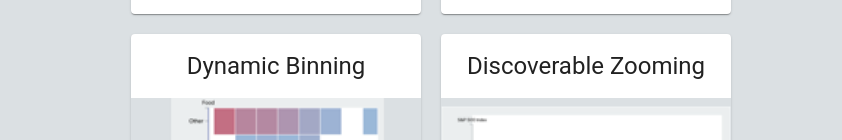
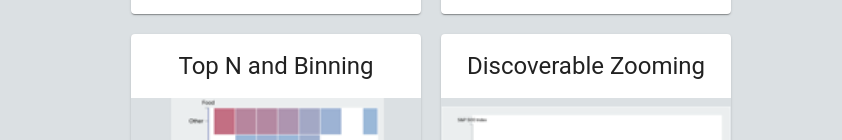
Before and after one commit to hemanrobinson/hemanrobinson.github.io, a React (Create React App) app: page / in a window 1280 px wide. Shown: the part 565-705 px from the top of the page, without its empty margins (209-1051 px from the left). Built offline with nearby package versions, Linux system fonts and the light colour scheme.

Commit message:
bin -> top-n-binning

```diff
--- a/src/App.js
+++ b/src/App.js
@@ -23,12 +23,12 @@ function App() {
                 </ul>
             </div>
             <div className="App Two">
-                <ReportCard title="Good Plot Symbols"       href="https://hemanrobinson.github.io/good-plot-symbols/"   img="good-plot-symbols.png" text="Preattentive Symbols for Pattern Detection" />
-                <ReportCard title="Optimized Brushing"      href="https://hemanrobinson.github.io/fast-brushing/"       img="fast-brushing.png"     text="Brushing Performance and Usability" />
+                <ReportCard title="Good Plot Symbols"           href="https://hemanrobinson.github.io/good-plot-symbols/"   img="good-plot-symbols.png" text="Preattentive Symbols for Pattern Detection" />
+                <ReportCard title="Optimized Brushing"          href="https://hemanrobinson.github.io/fast-brushing/"       img="fast-brushing.png"     text="Brushing Performance and Usability" />
             </div>
             <div className="App Two">
-                <ReportCard title="Dynamic Binning"         href="https://hemanrobinson.github.io/bin/"                 img="bin.png"               text="Interactive Bin Adjustment" />
-                <ReportCard title="Discoverable Zooming"    href="https://hemanrobinson.github.io/zoom/"                img="zoom.png"              text="Easily Learned Scale Adjustment" />
+                <ReportCard title="Top N and Binning"           href="https://hemanrobinson.github.io/top-n-binning/"       img="top-n-binning.png"     text="Dynamic Top N and Binning Visualizations" />
+                <ReportCard title="Discoverable Zooming"        href="https://hemanrobinson.github.io/zoom/"                img="zoom.png"              text="Easily Learned Scale Adjustment" />
             </div>
             <div className="Description">
                 <h2>Inspiration</h2>
```
Also changed, not shown: public/top-n-binning.png (renamed from public/bin.png).
